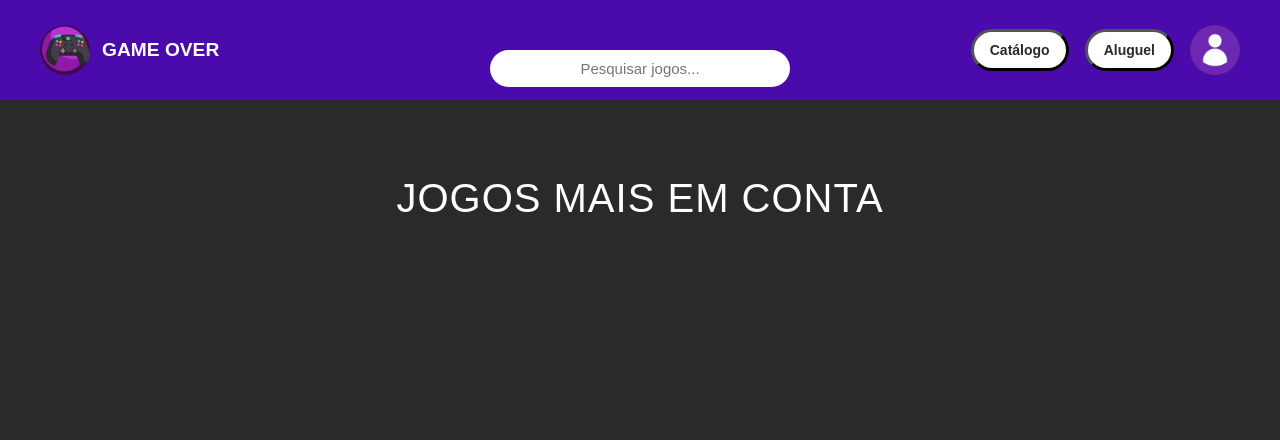
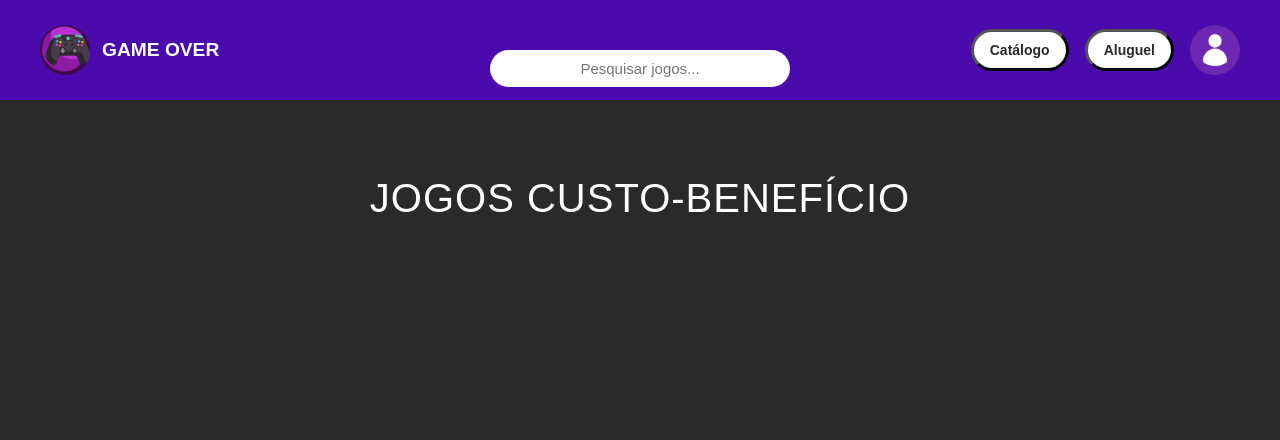
Before and after one commit to HenryVerissimo/Projeto_integrador, a Flask app: page / in a window 1280 px wide. Shown: the top 440 px of the page. Run offline with Flask 3, Linux system fonts and the light colour scheme; parts of the project's set-up code (start-up, migrations or seed data) failed here and were passed over.

Commit message:
Ajustes antes da apresentação

```diff
--- a/docker/sql.sql
+++ b/docker/sql.sql
@@ -1,4 +1,3 @@
-CREATE DATABASE LocacaoJogos;
 USE LocacaoJogos;
 
 CREATE TABLE games (
--- a/templates/home/home.html
+++ b/templates/home/home.html
@@ -43,7 +43,7 @@
 <br>
   <main>
     <section class="destaques">
-      <h2 class="glow-title">JOGOS MAIS EM CONTA</h2>
+      <h2 class="glow-title">JOGOS CUSTO-BENEFÍCIO</h2>
       <section class="carousel-section">
         <button class="arrow left" onclick="moveLeft()">&#10094;</button>
         <div class="carousel" id="carousel">
```
